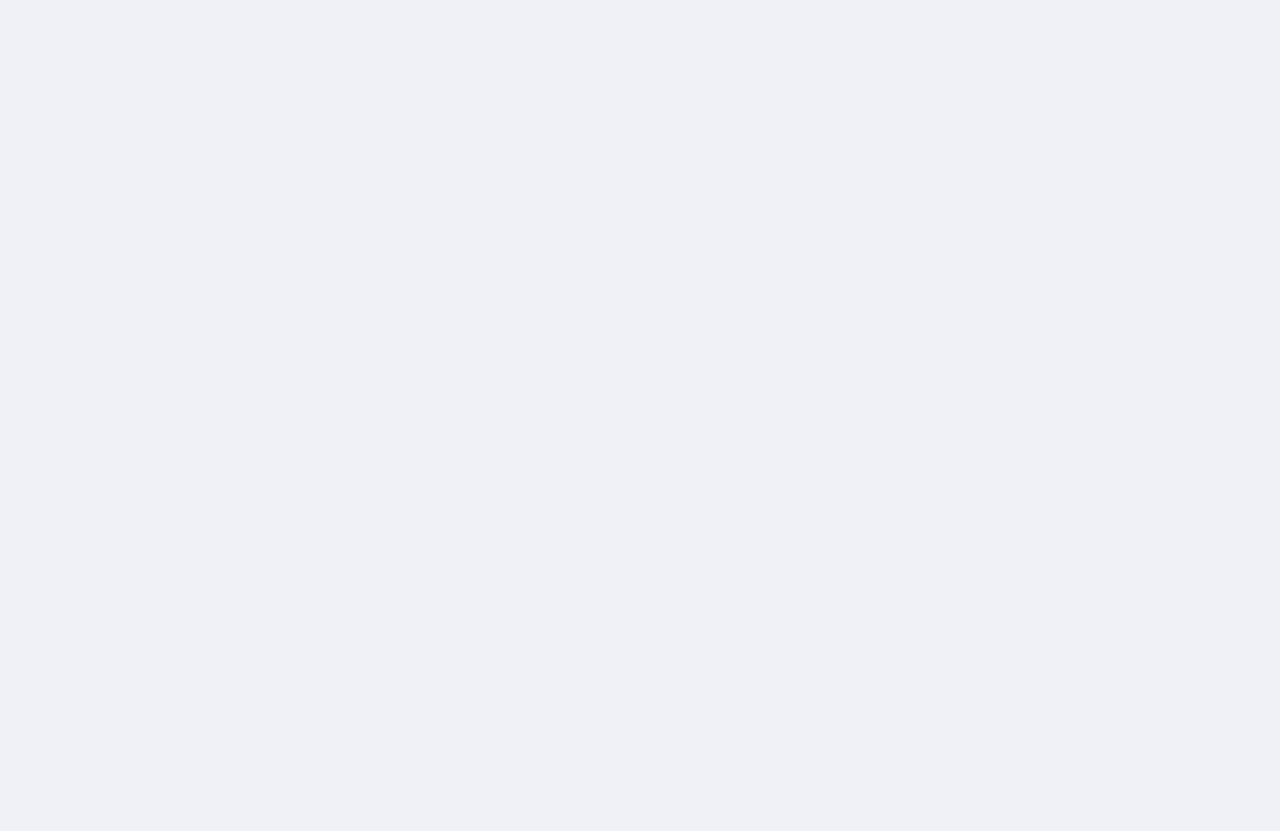
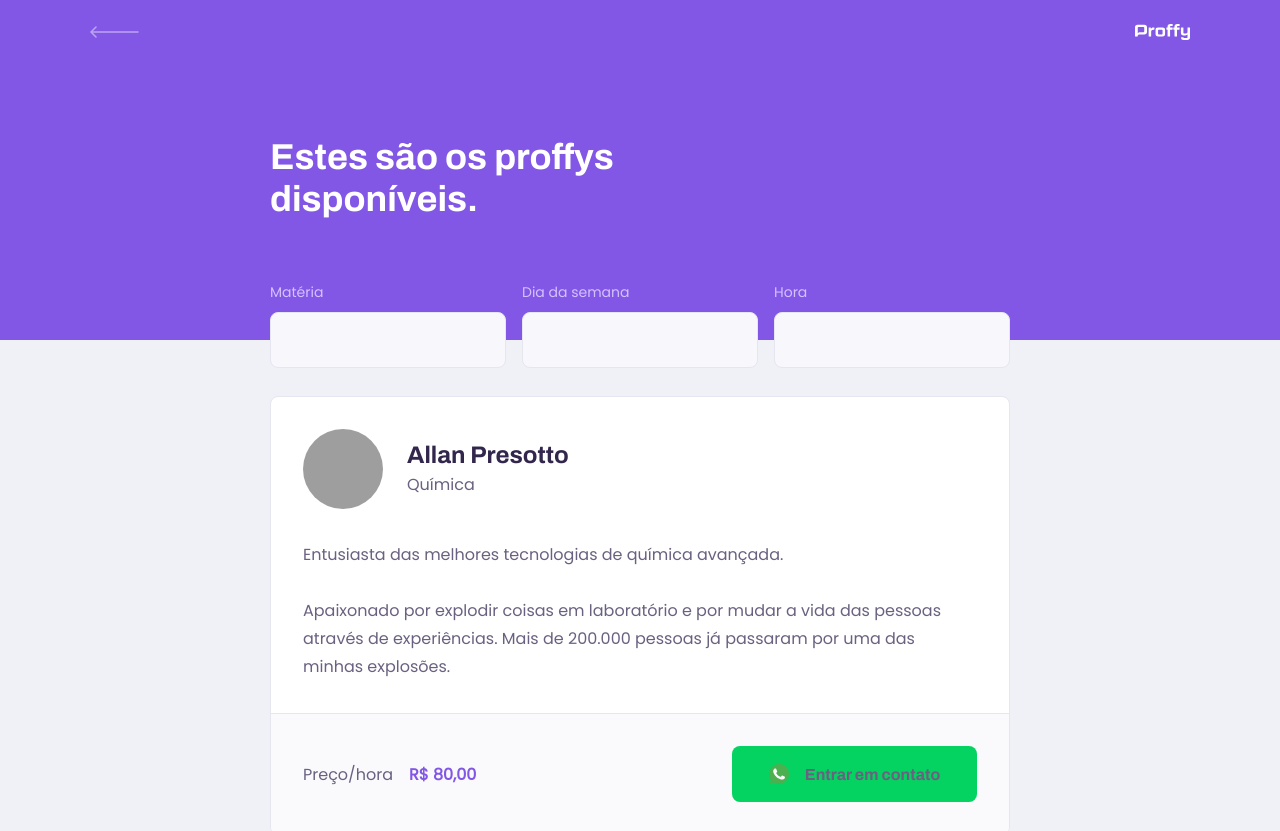
Before and after one commit to dotprestto/nlw-proffy-ap, a React (Create React App) app in the folder web/: page /study in a window 1280 px wide. Shown: the top 831 px of the page. Before the commit the page ends 800 px from the top, so only its background shows below. Built offline with nearby package versions, Linux system fonts and the light colour scheme; grey boxes are pictures that could not be loaded.

Commit message:
criando componentes de teacheritem e pageheader

```diff
--- a/web/src/App.tsx
+++ b/web/src/App.tsx
@@ -1,6 +1,4 @@
 import React from 'react'
-
-import Landing from './pages/Landing'
 
 import './assets/styles/global.css'
 import Routes from './routes'
--- a/web/src/assets/styles/global.css
+++ b/web/src/assets/styles/global.css
@@ -43,6 +43,7 @@
 
   body, input, button, textarea {
     font: 500 1.6rem Poppins;
+    color: var(--color-text-base)
   }
 
   .container {
--- /dev/null
+++ b/web/src/components/PageHeader/index.tsx
@@ -0,0 +1,31 @@
+import React from 'react'
+import { Link } from 'react-router-dom'
+
+import logoImg from '../../assets/images/logo.svg'
+import backIcon from '../../assets/images/icons/back.svg'
+
+import './styles.css'
+
+interface PageHeaderProps {
+    title: string
+}
+
+const PageHeader: React.FC<PageHeaderProps> = (props) => {
+    return (
+        <header className="page-header">
+        <div className="top-bar-container">
+            <Link to="/">
+                <img src={backIcon} alt="Voltar"/>
+            </Link>
+            <img src={logoImg} alt="Proffy"/>
+        </div>
+
+        <div className="header-content">
+            <strong>{props.title}</strong>
+            {props.children}
+        </div>
+    </header>
+    )
+}
+
+export default PageHeader
--- /dev/null
+++ b/web/src/components/PageHeader/styles.css
@@ -0,0 +1,67 @@
+.page-header {
+    display: flex;
+    flex-direction: column;
+    background-color: var(--color-primary);
+}
+
+.page-header .top-bar-container {
+    width: 90%;
+    margin: 0 auto;
+    display: flex;
+    justify-content: space-between;
+    align-items: center;
+    color: var(--color-text-in-primary);
+    padding: 1.6rem 0;
+}
+
+.page-header .top-bar-container > img {
+    height: 1.6rem;
+}
+
+.page-header .top-bar-container a {
+    height: 3.2rem;
+    transition: opacity 0.2s;
+}
+
+.page-header .top-bar-container a:hover {
+  opacity: 0.6;
+}
+
+.page-header .header-content {
+    width: 90%;
+    margin: 0 auto;
+    position: relative;
+    margin: 3.2rem auto;
+}
+
+.page-header .header-content strong {
+    font: 700 3.6rem Archivo;
+    line-height: 4.2rem;
+    color: var(--color-title-in-primary)
+
+}
+
+@media (min-width: 700px) {
+    .page-header {
+        height: 340px;
+    }
+
+    .page-header .top-bar-container {
+        max-width: 1100px;
+    }
+
+    .page-header .header-content {
+        flex: 1;
+        max-width: 740px;
+        margin: 0 auto;
+        padding-bottom: 48px;
+        display: flex;
+        flex-direction: column;
+        justify-content: center;
+        align-items: flex-start;
+    }
+
+    .page-header .header-content strong {
+        max-width: 350px;
+    }
+}
--- /dev/null
+++ b/web/src/components/TeacherItem/index.tsx
@@ -0,0 +1,38 @@
+import React from 'react'
+
+import whatsappIcon from '../../assets/images/icons/whatsapp.svg'
+
+import './styles.css'
+
+function TeacherItem() {
+    return (
+        <article className="teacher-item">
+            <header>
+                <img src="https://avatars3.githubusercontent.com/u/30087623?s=460&u=8514f13dafb0cb3feaf190c076e69a1e803e612d&v=4" alt="Allan Presotto"/>
+                <div>
+                    <strong>Allan Presotto</strong>
+                    <span>Química</span>
+                </div>
+            </header>
+
+            <p>
+                Entusiasta das melhores tecnologias de química avançada.
+                <br/> <br/>
+                Apaixonado por explodir coisas em laboratório e por mudar a vida das pessoas através de experiências. Mais de 200.000 pessoas já passaram por uma das minhas explosões.
+            </p>
+
+            <footer>
+                <p>
+                    Preço/hora
+                    <strong>R$ 80,00</strong>
+                </p>
+                <button type="button">
+                    <img src={whatsappIcon} alt="Entrar em contato"/>
+                    Entrar em contato
+                </button>
+            </footer>
+        </article>
+    )
+}
+
+export default TeacherItem
--- /dev/null
+++ b/web/src/components/TeacherItem/styles.css
@@ -0,0 +1,100 @@
+.teacher-item {
+    background: var(--color-box-base);
+    border: 1px solid var(--color-line-in-white);
+    border-radius: 0.8rem;
+    margin-top: 2.4rem;
+    overflow: hidden;
+}
+
+.teacher-item header {
+    padding: 3.2rem 2rem;
+    display: flex;
+    align-items: center;
+}
+
+.teacher-item header img {
+    width: 8rem;
+    height: 8rem;
+    border-radius: 50%;
+}
+
+.teacher-item header div {
+    margin-left: 2.4rem;
+}
+
+.teacher-item header strong {
+    font: 700 2.4rem Archivo;
+    display: block;
+    color: var(--color-text-title);
+}
+
+.teacher-item header span {
+    font-size: 1.6rem;
+    display: block;
+    margin-top: 0.4rem;
+}
+
+.teacher-item > p {
+    padding: 0 2rem;
+    font-size: 1.6rem;
+    line-height: 2.8rem;
+}
+
+.teacher-item footer {
+    padding: 3.2rem 2rem;
+    background: var(--color-box-footer);
+    border-top: 1px solid var(--color-line-in-white);
+    margin-top: 3.2rem;
+    display: flex;
+    align-items: center;
+    justify-content: space-between;
+}
+
+.teacher-item footer p strong {
+    color: var(--color-primary);
+    font-size: 1.6rem;
+    display: block;
+}
+
+.teacher-item footer button {
+    width: 20rem;
+    height: 5.6rem;
+    background: var(--color-secondary);
+    border: 0;
+    border-radius: 0.8rem;
+    cursor: pointer;
+    font: 700 1.4rem Archivo;
+    display: flex;
+    align-items: center;
+    justify-content: space-evenly;
+    transition: 0.2s;
+}
+
+.teacher-item footer button:hover {
+    background: var(--color-secondary-dark);
+}
+
+@media (min-width: 700px) {
+    .teacher-item header, .teacher-item footer {
+        padding: 3.2rem;
+    }
+
+    .teacher-item > p {
+        padding: 0 3.2rem;
+    }
+
+    .teacher-item footer p strong {
+        display: initial;
+        margin-left: 1.6rem;
+    }
+
+    .teacher-item footer button {
+        width: 245px;
+        font-size: 1.6rem;
+        justify-content: center;
+    }
+
+    .teacher-item footer button img {
+        margin-right: 1.6rem;
+    }
+}
--- a/web/src/pages/TeacherForm/index.tsx
+++ b/web/src/pages/TeacherForm/index.tsx
@@ -1,7 +1,12 @@
 import React from 'react'
+import PageHeader from '../../components/PageHeader'
 
 function TeacherForm() {
-    return <div></div>
+    return (
+        <div id="page-teacher-list" className="container">
+            <PageHeader title="Que incrível que você quer dar aulas."/>
+        </div>
+    )
 }
 
 export default TeacherForm
--- a/web/src/pages/TeacherList/index.tsx
+++ b/web/src/pages/TeacherList/index.tsx
@@ -1,7 +1,45 @@
 import React from 'react'
+import PageHeader from '../../components/PageHeader'
+
+import './styles.css'
+import TeacherItem from '../../components/TeacherItem'
 
 function TeacherList() {
-    return <div></div>
+    return (
+        <div id="page-teacher-list" className="container">
+            <PageHeader title="Estes são os proffys disponíveis.">
+                <form id="search-teachers">
+                    <div className="input-block">
+                        <label htmlFor="subject">Matéria</label>
+                        <input type="text" id="subject"/>
+                    </div>
+
+                    <div className="input-block">
+                        <label htmlFor="week_day">Dia da semana</label>
+                        <input type="text" id="week_day"/>
+                    </div>
+
+                    <div className="input-block">
+                        <label htmlFor="time">Hora</label>
+                        <input type="text" id="time"/>
+                    </div>
+
+                </form>
+
+            </PageHeader>
+
+            <main>
+               <TeacherItem/>
+
+               <TeacherItem/>
+
+               <TeacherItem/>
+
+               <TeacherItem/>
+            </main>
+
+        </div>
+    )
 }
 
 export default TeacherList
--- /dev/null
+++ b/web/src/pages/TeacherList/styles.css
@@ -0,0 +1,76 @@
+#page-teacher-list {
+    width: 100vw;
+    height: 100vh;
+}
+
+#search-teachers {
+    margin-top: 3.2rem;
+}
+
+#search-teachers label {
+    color: var(--color-text-in-primary)
+}
+
+#search-teachers .input-block {
+    position: relative;
+}
+
+#search-teachers .input-block + .input-block {
+    margin-top: 1.4rem;
+}
+
+#search-teachers .input-block label {
+    font-size: 1.4rem;
+}
+
+#search-teachers .input-block input {
+    width: 100%;
+    height: 5.6rem;
+    margin-top: 0.8rem;
+    border-radius: 0.8rem;
+    background: var(--color-input-background);
+    border: 1px solid var(--color-line-in-white);
+    outline: 0;
+    padding: 0 1.6rem;
+    font: 1.6rem Archivo;
+}
+
+#search-teachers .input-block:focus-within::after {
+    width: calc(100% - 3.2rem);
+    height: 2px;
+    content: '';
+    background-color: var(--color-primary-light);
+    position: absolute;
+    left: 1.6rem;
+    right: 1.6rem;
+    bottom: 0;
+}
+
+#page-teacher-list main {
+    margin: 3.2rem auto;
+    width: 90%;
+}
+
+@media (min-width: 700px) {
+    #page-teacher-list {
+        max-width: 100%;
+    }
+
+    #search-teachers {
+        display: grid;
+        grid-template-columns: repeat(3, 1fr);
+        column-gap: 16px;
+        position: absolute;
+        bottom: -28px;
+    }
+
+    #search-teachers .input-block + .input-block {
+        margin-top: 0;
+    }
+
+    #page-teacher-list main {
+        padding: 3.2rem 0;
+        max-width: 740px;
+        margin: 0 auto;
+    }
+}
```
